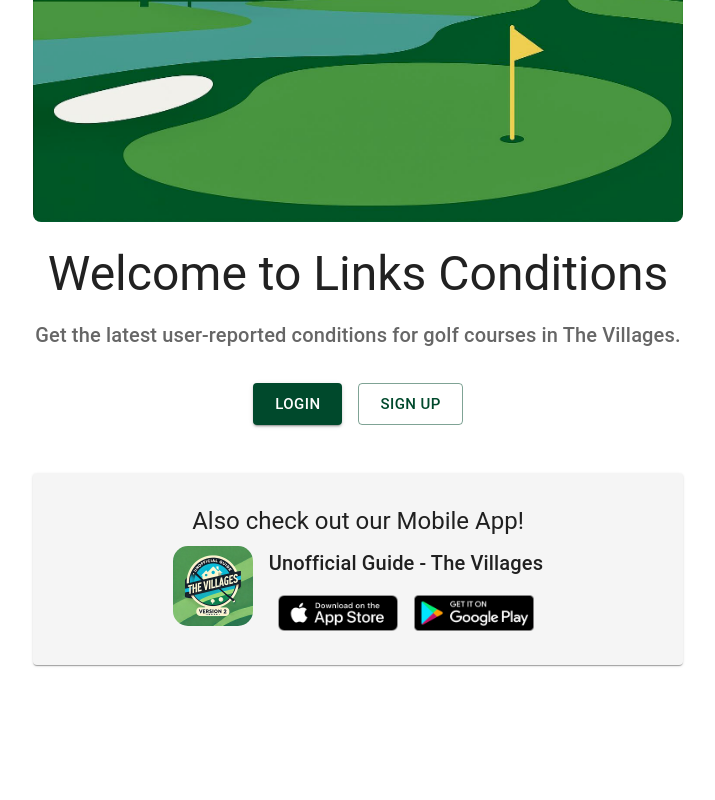
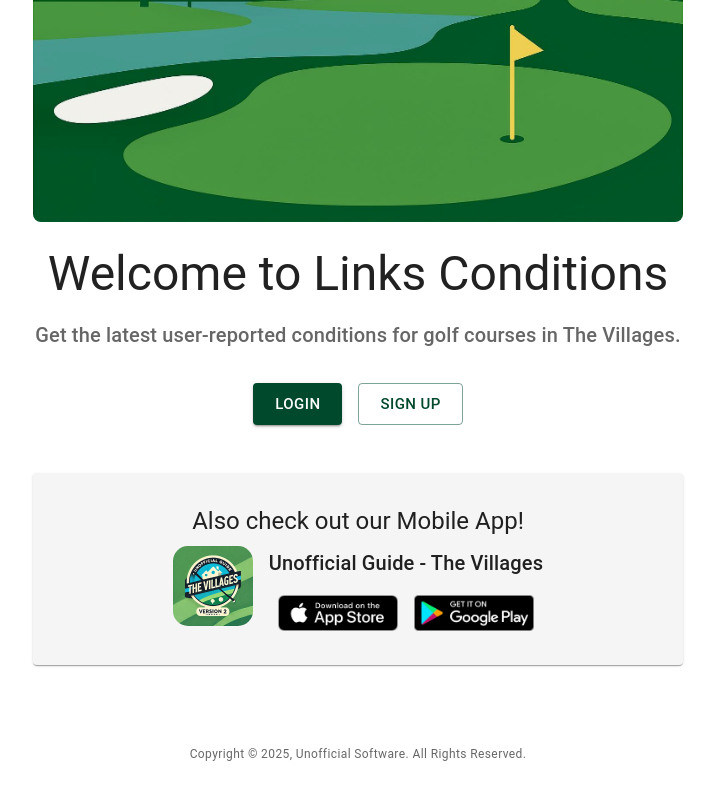
Before and after one commit to bswayne/villages-course-conditions, a React (Vite) app in the folder frontend/: page / in a window 1280 px wide. Shown: the part 340-1140 px from the top of the page, without its empty margins (282-997 px from the left). Built offline with nearby package versions, Linux system fonts and the light colour scheme; no server answers.

Commit message:
added copyright statement

```diff
--- a/frontend/src/pages/LandingPage.jsx
+++ b/frontend/src/pages/LandingPage.jsx
@@ -135,7 +135,14 @@ function LandingPage() {
                 </Grid>
             </Paper>
             {/* --- End App Promotion Section --- */}
-
+            <Typography
+                variant="caption"
+                color="text.secondary"
+                align="center"
+                sx={{ display: 'block', mt: 10 }} // Add margin-top and ensure it's a block element
+            >
+                Copyright © 2025, Unofficial Software. All Rights Reserved.
+            </Typography>
 
         </Container>
     );
```
